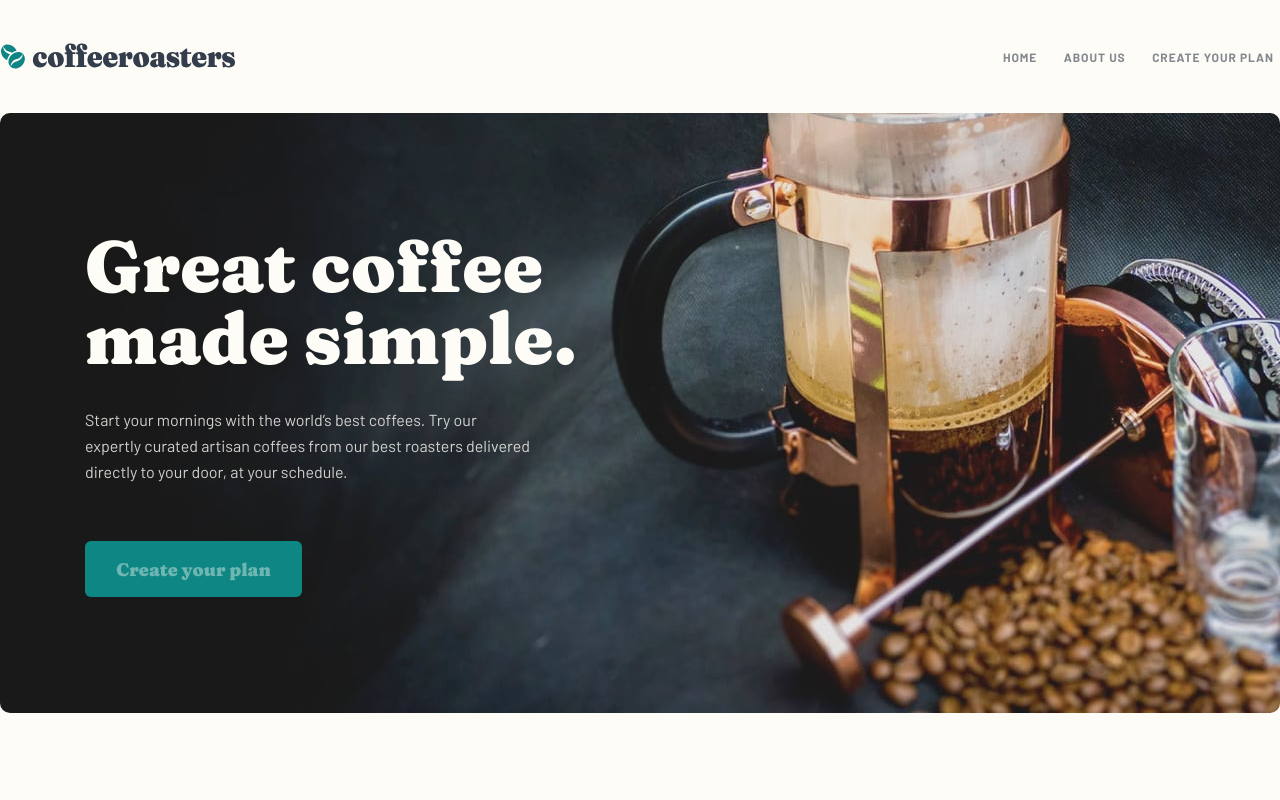
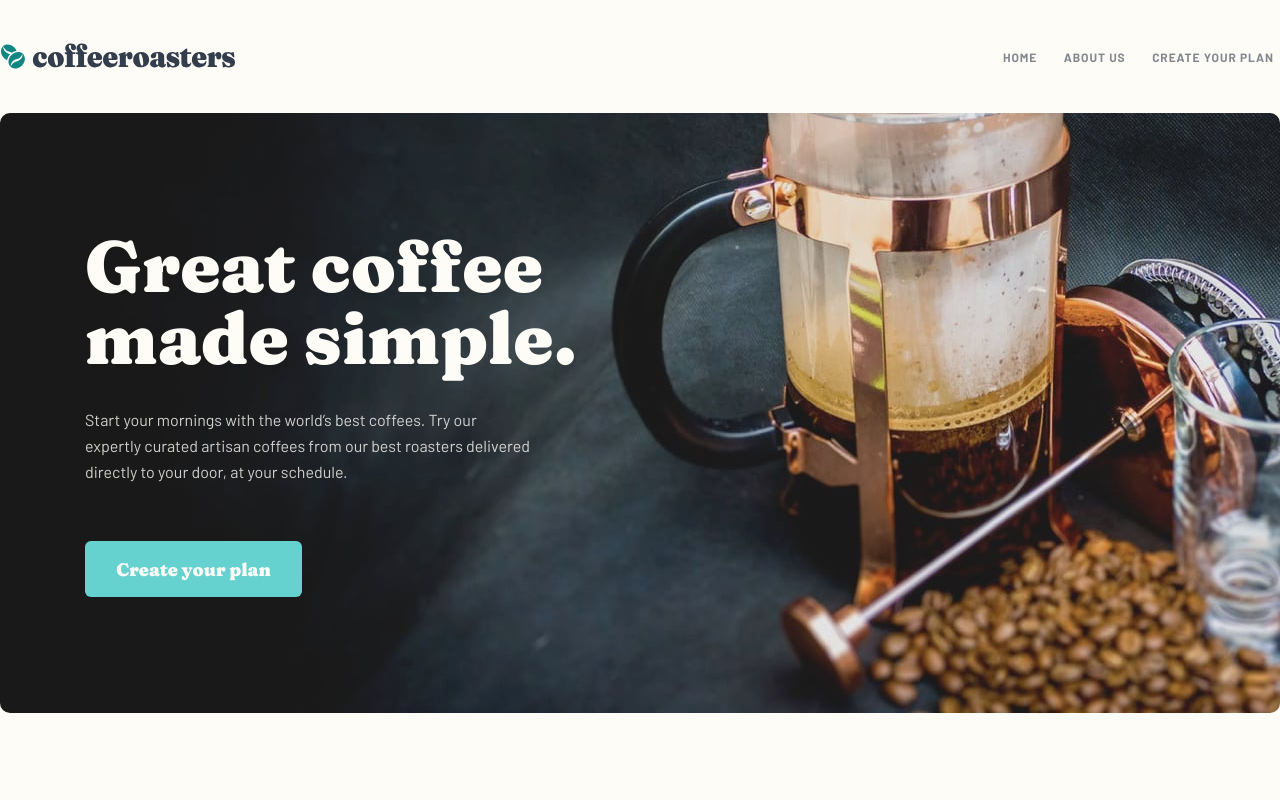
Before and after one commit to danielopq/Coffeeroasters, a React (Vite) app: page / in a window 1280 px wide. In both pictures the pointer is over the button 193 px from the left and 569 px from the top of the page. Shown: the top 800 px of the page. Built offline with nearby package versions, Linux system fonts and the light colour scheme.

Commit message:
mainButton.css - hover state background color modified

```diff
--- a/src/components/shared/mainButton/mainButton.css
+++ b/src/components/shared/mainButton/mainButton.css
@@ -13,7 +13,7 @@
 }
 
 .enabled:hover{
-    color:rgba(254,252,247,0.4)
+    background-color: #66D2CF;
 }
 
 .disabled{
```
